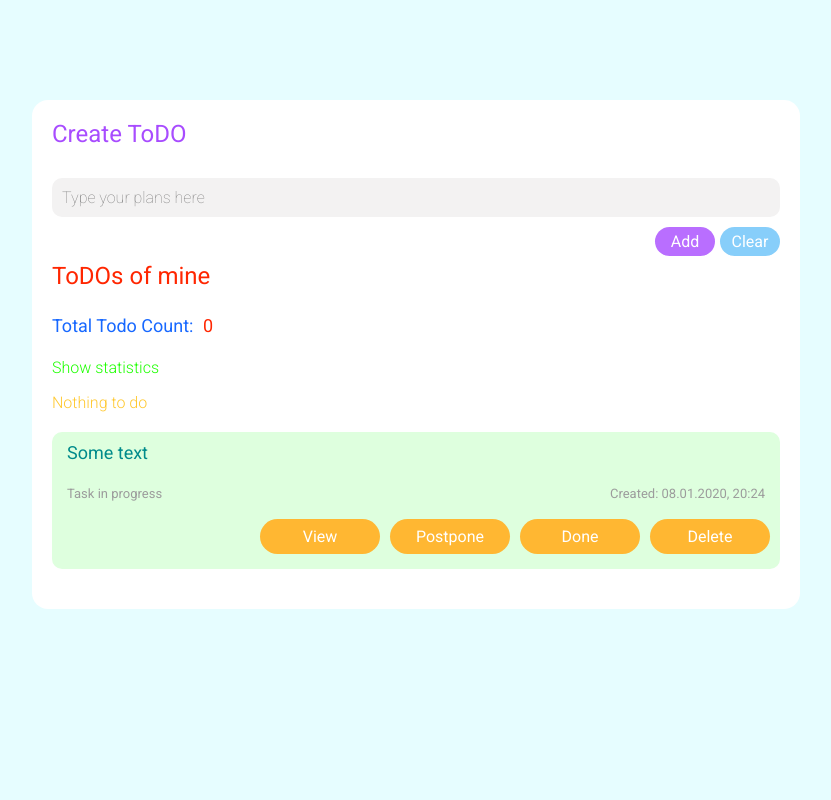
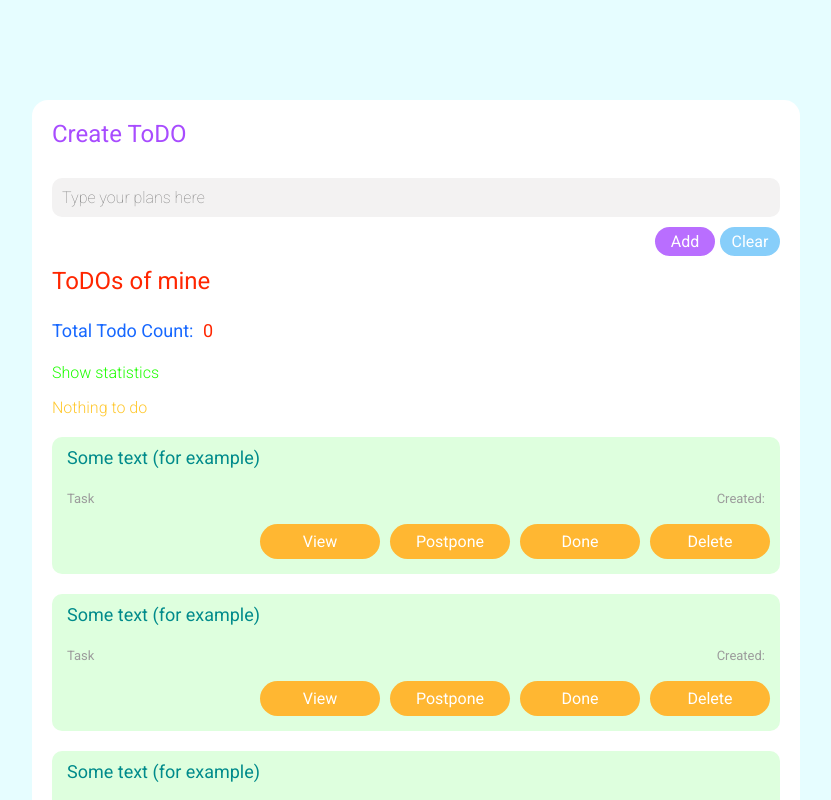
Before and after one commit to Presnia/todo-react-nd, a React (Create React App) app: page / in a window 1280 px wide. Shown: the top 800 px of the page, without its empty margins (224-1055 px from the left). Built offline with nearby package versions, Linux system fonts and the light colour scheme.

Commit message:
Corrected files and paths

```diff
--- a/src/button/Button.js
+++ b/src/button/Button.js
@@ -1,7 +1,7 @@
 import './Button.css';
 
-const Button = ({ name },{ ClassName }) => (
-   <button type="button" className="button">
+const Button = ({ name }) => (
+   <button type="button" className="button" >
        { name }
    </button>
 );
--- a/src/edit-form/EditForm.css
+++ b/src/edit-form/EditForm.css
@@ -11,7 +11,7 @@
 
 form {
     display: block;
-    margin-bottom: 45px;
+    margin-bottom: 50px;
 }
 
 .form-row-left {
--- a/src/info-block/InfoBlock.js
+++ b/src/info-block/InfoBlock.js
@@ -1,12 +1,12 @@
 import './InfoBlock.css';
 
-const InfoBlock = ({ TodoState }) => (
+const InfoBlock = ({ state }, { dateCreated }) => (
     <div className="info-block">
         <p className="status-panel">
-            { TodoState }
+            Task { state }
         </p>
         <p className="created-date-panel">
-           Created: 08.01.2020, 20:24
+            Created: { dateCreated }
         </p>
     </div>
 );
--- a/src/todo-item/TodoItem.js
+++ b/src/todo-item/TodoItem.js
@@ -2,11 +2,14 @@ import './TodoItem.css';
 import Text from "../text/Text";
 import InfoBlock from "../info-block/InfoBlock";
 import ControlBlock from "../control-block/ControlBlock";
+import TodoStorage from "../todo-storage/TodoStorage";
 
-const TodoItem = () => (
+
+
+const TodoItem = ({ state }, { text }) => (
     <div className="item">
-            <Text text="Some text"/>
-        <InfoBlock TodoState="Task in progress" />
+        <Text text="Some text (for example)"/>
+        <InfoBlock state={ state } />
         <ControlBlock />
     </div>
 );
--- a/src/todo-list/TodoList.js
+++ b/src/todo-list/TodoList.js
@@ -2,6 +2,9 @@ import React from 'react';
 import './TodoList.css';
 import TodoItem from '../todo-item/TodoItem';
 import ListFilter from "../list-filter/ListFilter";
+import TodoStorage from "../todo-storage/TodoStorage";
+
+const AllTodo = TodoStorage.map(() => (<TodoItem />));
 
 function TodoList() {
     return (
@@ -17,7 +20,7 @@ function TodoList() {
             </div>
 
             <div id="todo-list" className="todo-list">
-                <TodoItem />
+                { AllTodo }
             </div>
         </div>
     );
--- /dev/null
+++ b/src/todo-storage/TodoStorage.js
@@ -0,0 +1,81 @@
+const TodoStorage = [
+    {
+        "text": "Hi! I am here again",
+        "state": "done",
+        "dateCreated": "2021-01-04T12:48:06.729Z",
+        "dateCompleted": "2021-01-05T08:47:07.933Z",
+        "id": 1
+    },
+    {
+        "text": "Hooray!!! My app is working!!!!",
+        "state": "in-process",
+        "dateCreated": "2021-01-05T08:42:47.865Z",
+        "dateCompleted": null,
+        "id": 2
+    },
+    {
+        "text": "Have to build my react todo app step by step",
+        "state": "postponed",
+        "dateCreated": "2021-01-05T08:44:48.432Z",
+        "dateCompleted": null,
+        "id": 3
+    },
+    {
+        "text": "Found a bug with the list display ",
+        "state": "done",
+        "dateCreated": "2021-01-05T08:53:45.665Z",
+        "dateCompleted": "2021-01-06T14:04:21.027Z",
+        "id": 4
+    },
+    {
+        "text": "Found a bug with counters of postponed, resumed and completed todos",
+        "state": "in-process",
+        "dateCreated": "2021-01-05T08:55:51.720Z",
+        "dateCompleted": null,
+        "id": 5
+    },
+    {
+        "text": "I have to fix this two bugs which occur due to the fact that the count is relative to the old storage but not in the server database",
+        "state": "in-process",
+        "dateCreated": "2021-01-05T09:01:15.204Z",
+        "dateCompleted": null,
+        "id": 6
+    },
+    {
+        "text": "But now I can work with the server! ))) ",
+        "state": "in-process",
+        "dateCreated": "2021-01-05T09:04:44.354Z",
+        "dateCompleted": null,
+        "id": 7
+    },
+    {
+        "text": "And don't forget to add some media queries, dude ",
+        "state": "postponed",
+        "dateCreated": "2021-01-05T09:08:10.632Z",
+        "dateCompleted": null,
+        "id": 8
+    },
+    {
+        "text": "You should add the ability to edit text ",
+        "state": "in-process",
+        "dateCreated": "2021-01-05T09:17:11.511Z",
+        "dateCompleted": null,
+        "id": 9
+    },
+    {
+        "text": "Heroku, bud  ; )",
+        "state": "in-process",
+        "dateCreated": "2021-01-05T09:29:32.885Z",
+        "dateCompleted": null,
+        "id": 10
+    },
+    {
+        "text": "Now the todos are displayed in the correct order ",
+        "state": "in-process",
+        "dateCreated": "2021-01-06T14:00:14.584Z",
+        "dateCompleted": null,
+        "id": 11
+    }
+];
+
+export default TodoStorage;
```
Also changed, not shown: 1 other file (tests, documents, lock files or other folders).
